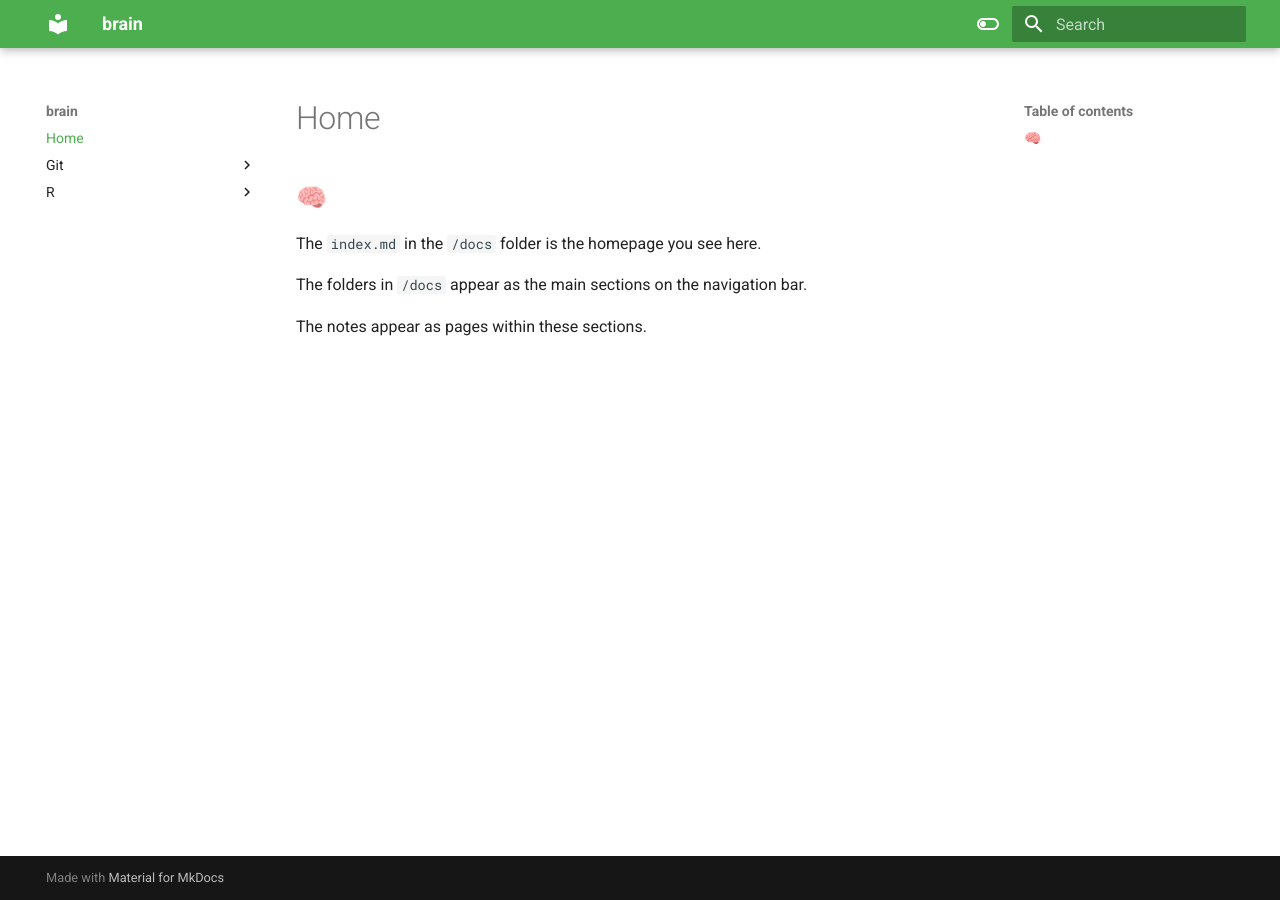
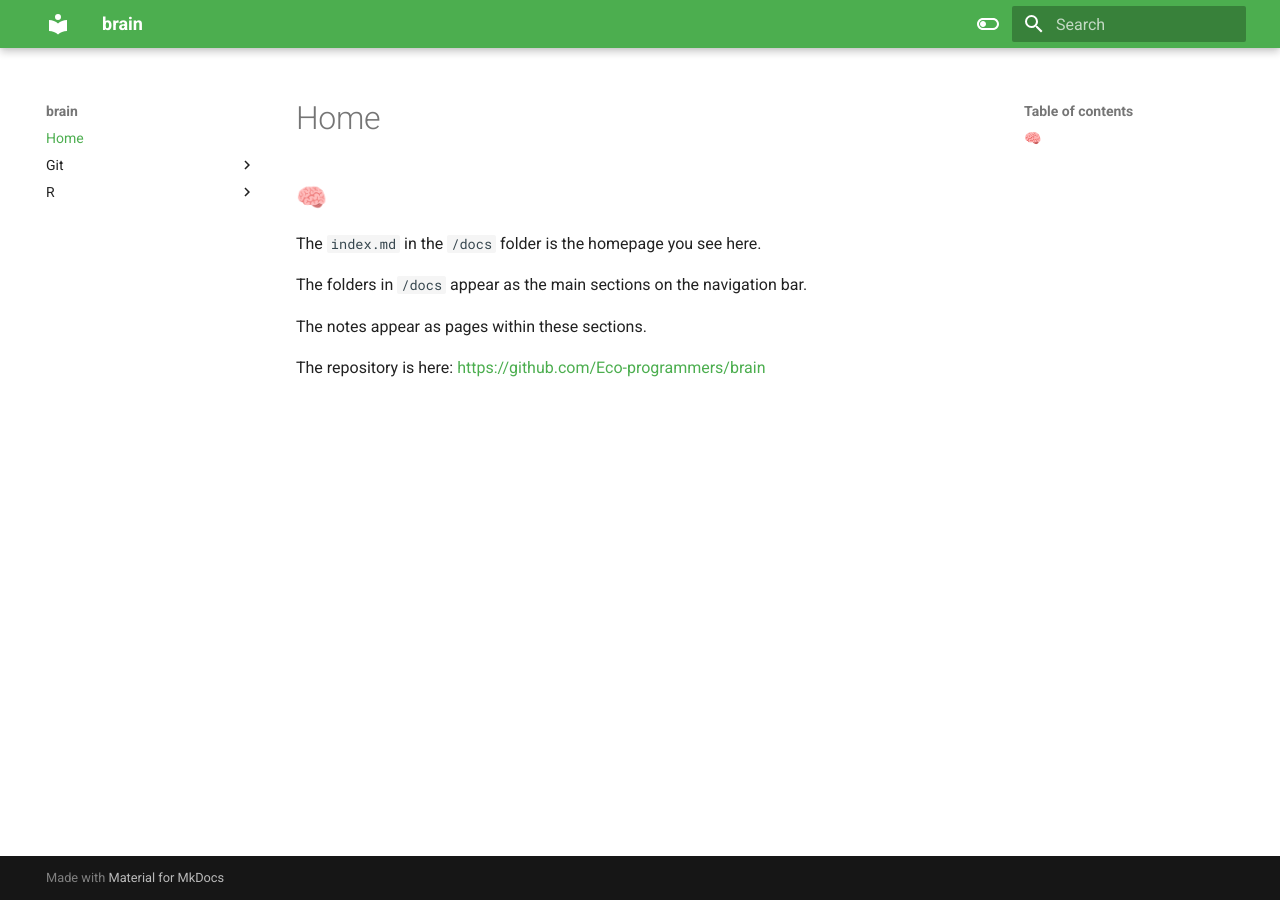
Before and after one commit to Eco-programmers/brain, an MkDocs documentation site: the page built from docs/index.md, in a window 1280 px wide. Built offline with MkDocs 1.6.1 and Material for MkDocs 9.7.7, drawn with Linux system fonts in a browser that asks for light colours.

Commit message:
first posts

```diff
--- a/docs/index.md
+++ b/docs/index.md
@@ -5,3 +5,5 @@ The `index.md` in the `/docs` folder is the homepage you see here.
 The folders in `/docs` appear as the main sections on the navigation bar.
 
 The notes appear as pages within these sections.
+
+The repository is here: https://github.com/Eco-programmers/brain
```
